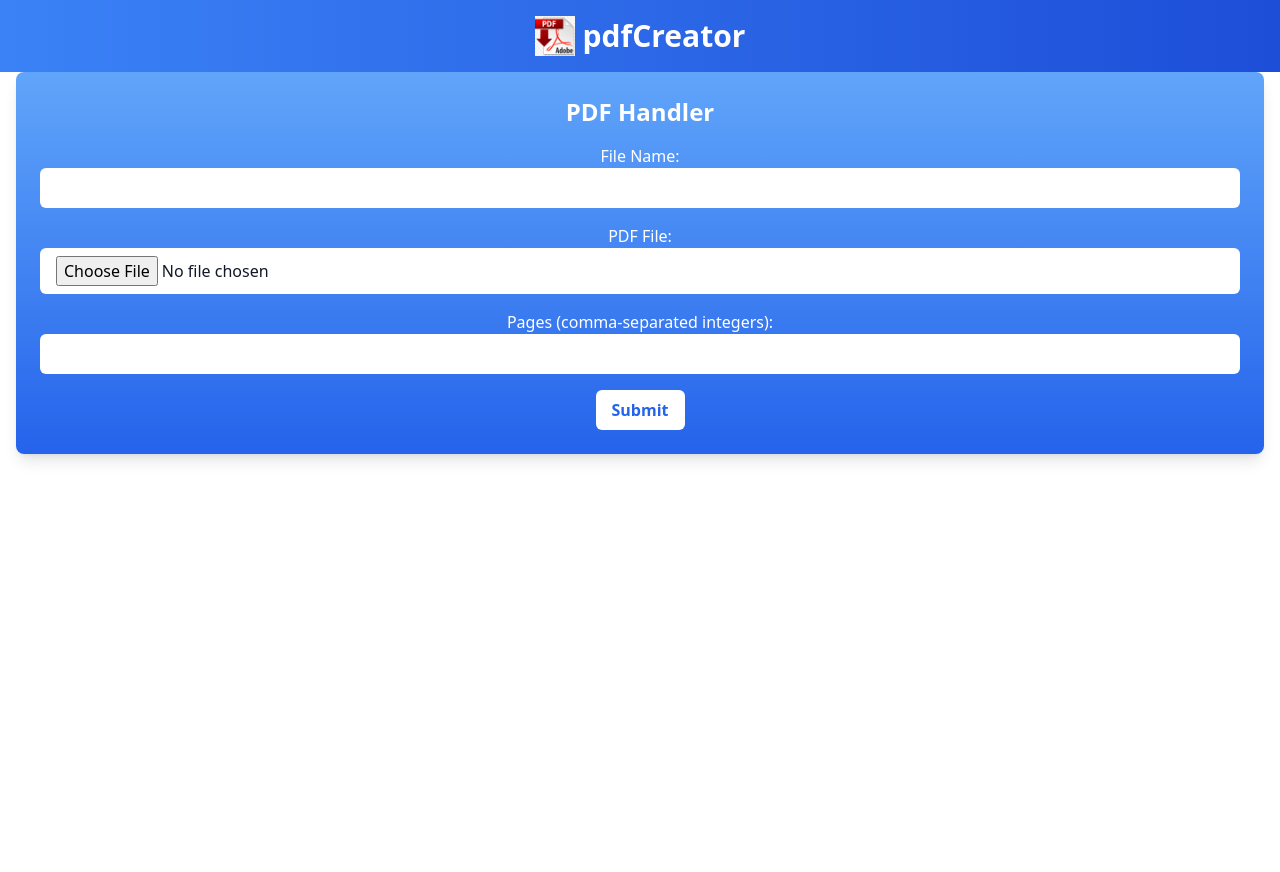
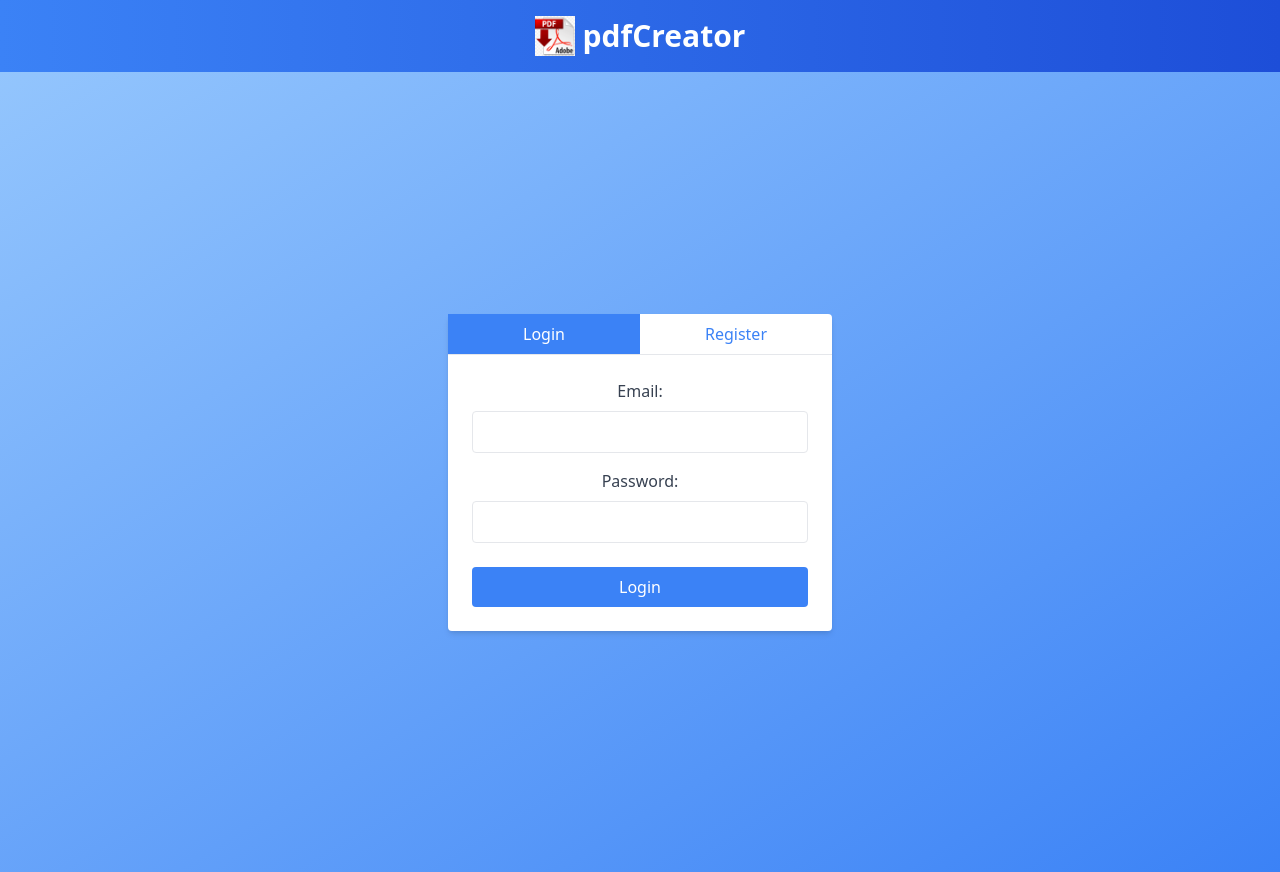
Before and after one commit to MazumdarAyush07/pdfCreator, a React (Vite) app in the folder frontend/: page / in a window 1280 px wide. Before the commit the page ends 800 px from the top, so only its background shows below. Built offline with nearby package versions, Linux system fonts and the light colour scheme.

Commit message:
updated LoginRegister Page

```diff
--- a/frontend/package.json
+++ b/frontend/package.json
@@ -12,7 +12,8 @@
   "dependencies": {
     "axios": "^1.6.7",
     "react": "^18.2.0",
-    "react-dom": "^18.2.0"
+    "react-dom": "^18.2.0",
+    "react-router-dom": "^6.22.2"
   },
   "devDependencies": {
     "@types/react": "^18.2.56",
--- a/frontend/src/App.jsx
+++ b/frontend/src/App.jsx
@@ -2,12 +2,18 @@ import { useState } from "react";
 import "./App.css";
 import Navbar from "./components/Navbar";
 import PdfHandler from "./pages/PdfHandler";
+import LoginRegister from "./pages/LoginRegister";
+
+import { BrowserRouter, Routes, Route } from "react-router-dom";
 function App() {
   return (
-    <div>
+    <BrowserRouter>
       <Navbar />
-      <PdfHandler />
-    </div>
+      <Routes>
+        <Route path="/" element={<LoginRegister />} />
+        <Route path="/tools" element={<PdfHandler />} />
+      </Routes>
+    </BrowserRouter>
   );
 }
 
--- a/frontend/src/components/FirstTab.jsx
+++ /dev/null
@@ -1,10 +0,0 @@
-import React from "react";
-const FirstTab = () => {
-  return (
-    <div className="FirstTab">
-      <p>First Tab!! Hurray!!</p>
-      {/* First tab content will go here */}
-    </div>
-  );
-};
-export default FirstTab;
--- a/frontend/src/components/Form.jsx
+++ /dev/null
@@ -1,7 +0,0 @@
-import React from "react";
-
-const Form = () => {
-  return <div>Form</div>;
-};
-
-export default Form;
--- a/frontend/src/components/SecondTab.jsx
+++ /dev/null
@@ -1,9 +0,0 @@
-import React from "react";
-const SecondTab = () => {
-  return (
-    <div className="SecondTab">
-      <p>Second Tab!! Hurray!!</p>
-      {/* Second  tab content will go here */}
-    </div>
-  );
-};
--- /dev/null
+++ b/frontend/src/pages/LoginRegister.jsx
@@ -0,0 +1,219 @@
+import React, { useState } from "react";
+import axios from "axios";
+import { Link } from "react-router-dom";
+
+const LoginRegister = () => {
+  const [activeTab, setActiveTab] = useState("login");
+  const [loginEmail, setLoginEmail] = useState("");
+  const [loginPassword, setLoginPassword] = useState("");
+  const [registerUsername, setRegisterUsername] = useState("");
+  const [registerEmail, setRegisterEmail] = useState("");
+  const [registerPassword, setRegisterPassword] = useState("");
+  const [error, setError] = useState("");
+  const [successMessage, setSuccessMessage] = useState("");
+  const [successFlag, setSuccessFlag] = useState(0);
+
+  const handleTabChange = (tab) => {
+    setActiveTab(tab);
+    setError("");
+    setSuccessMessage("");
+  };
+
+  const handleLoginSubmit = async (e) => {
+    e.preventDefault();
+
+    try {
+      const response = await axios.post(
+        "http://localhost:8000/api/v1/users/login",
+        {
+          email: loginEmail,
+          password: loginPassword,
+        }
+      );
+
+      if (response.status === 200) {
+        const { accessToken, refreshToken } = response.data.data;
+        setSuccessMessage("User logged in successfully");
+        setError("");
+        localStorage.setItem("accessToken", accessToken);
+        localStorage.setItem("refreshToken", refreshToken);
+        document.cookie = `accessToken=${accessToken}; path=/`;
+        document.cookie = `refreshToken=${refreshToken}; path=/`;
+        setSuccessFlag(1);
+      }
+    } catch (error) {
+      setError(error.response.data.message || "Login failed");
+      setSuccessMessage("");
+    }
+  };
+
+  const handleRegisterSubmit = async (e) => {
+    e.preventDefault();
+
+    try {
+      const response = await axios.post(
+        "http://localhost:8000/api/v1/users/register",
+        {
+          username: registerUsername,
+          email: registerEmail,
+          password: registerPassword,
+        }
+      );
+
+      if (response.status === 201) {
+        setSuccessMessage("User registered successfully. You can now login.");
+        setError("");
+      }
+    } catch (error) {
+      setError(error.response.data.message || "Registration failed");
+      setSuccessMessage("");
+    }
+  };
+
+  return (
+    <div className="min-h-screen flex flex-col justify-center items-center bg-gradient-to-br from-blue-300 to-blue-500">
+      <div className="bg-white rounded shadow-md w-full sm:w-96">
+        <div className="flex border-b">
+          <button
+            className={`w-1/2 py-2 ${
+              activeTab === "login" ? "bg-blue-500 text-white" : "text-blue-500"
+            }`}
+            onClick={() => handleTabChange("login")}
+          >
+            Login
+          </button>
+          <button
+            className={`w-1/2 py-2 ${
+              activeTab === "register"
+                ? "bg-blue-500 text-white"
+                : "text-blue-500"
+            }`}
+            onClick={() => handleTabChange("register")}
+          >
+            Register
+          </button>
+        </div>
+        <div className="p-6">
+          {error && <div className="text-red-600 mb-4">{error}</div>}
+          {successMessage && (
+            <div className="text-green-600 mb-4">{successMessage}</div>
+          )}
+          {activeTab === "login" && (
+            <form onSubmit={handleLoginSubmit}>
+              <div className="mb-4">
+                <label
+                  htmlFor="loginEmail"
+                  className="block text-gray-700 mb-2"
+                >
+                  Email:
+                </label>
+                <input
+                  id="loginEmail"
+                  type="email"
+                  value={loginEmail}
+                  onChange={(e) => setLoginEmail(e.target.value)}
+                  className="w-full px-3 py-2 border rounded"
+                  required
+                />
+              </div>
+              <div className="mb-6">
+                <label
+                  htmlFor="loginPassword"
+                  className="block text-gray-700 mb-2"
+                >
+                  Password:
+                </label>
+                <input
+                  id="loginPassword"
+                  type="password"
+                  value={loginPassword}
+                  onChange={(e) => setLoginPassword(e.target.value)}
+                  className="w-full px-3 py-2 border rounded"
+                  required
+                />
+              </div>
+
+              {successFlag ? (
+                <Link to="/tools">
+                  <button
+                    type="submit"
+                    className="w-full bg-blue-500 text-white py-2 rounded hover:bg-blue-600 transition duration-300"
+                  >
+                    Tools
+                  </button>
+                </Link>
+              ) : (
+                <button
+                  type="submit"
+                  className="w-full bg-blue-500 text-white py-2 rounded hover:bg-blue-600 transition duration-300"
+                >
+                  Login
+                </button>
+              )}
+            </form>
+          )}
+          {activeTab === "register" && (
+            <form onSubmit={handleRegisterSubmit}>
+              <div className="mb-4">
+                <label
+                  htmlFor="registerUsername"
+                  className="block text-gray-700 mb-2"
+                >
+                  Username:
+                </label>
+                <input
+                  id="registerUsername"
+                  type="text"
+                  value={registerUsername}
+                  onChange={(e) => setRegisterUsername(e.target.value)}
+                  className="w-full px-3 py-2 border rounded"
+                  required
+                />
+              </div>
+              <div className="mb-4">
+                <label
+                  htmlFor="registerEmail"
+                  className="block text-gray-700 mb-2"
+                >
+                  Email:
+                </label>
+                <input
+                  id="registerEmail"
+                  type="email"
+                  value={registerEmail}
+                  onChange={(e) => setRegisterEmail(e.target.value)}
+                  className="w-full px-3 py-2 border rounded"
+                  required
+                />
+              </div>
+              <div className="mb-6">
+                <label
+                  htmlFor="registerPassword"
+                  className="block text-gray-700 mb-2"
+                >
+                  Password:
+                </label>
+                <input
+                  id="registerPassword"
+                  type="password"
+                  value={registerPassword}
+                  onChange={(e) => setRegisterPassword(e.target.value)}
+                  className="w-full px-3 py-2 border rounded"
+                  required
+                />
+              </div>
+              <button
+                type="submit"
+                className="w-full bg-blue-500 text-white py-2 rounded hover:bg-blue-600 transition duration-300"
+              >
+                Register
+              </button>
+            </form>
+          )}
+        </div>
+      </div>
+    </div>
+  );
+};
+
+export default LoginRegister;
```
Also changed, not shown: 1 other file (tests, documents, lock files or other folders).
